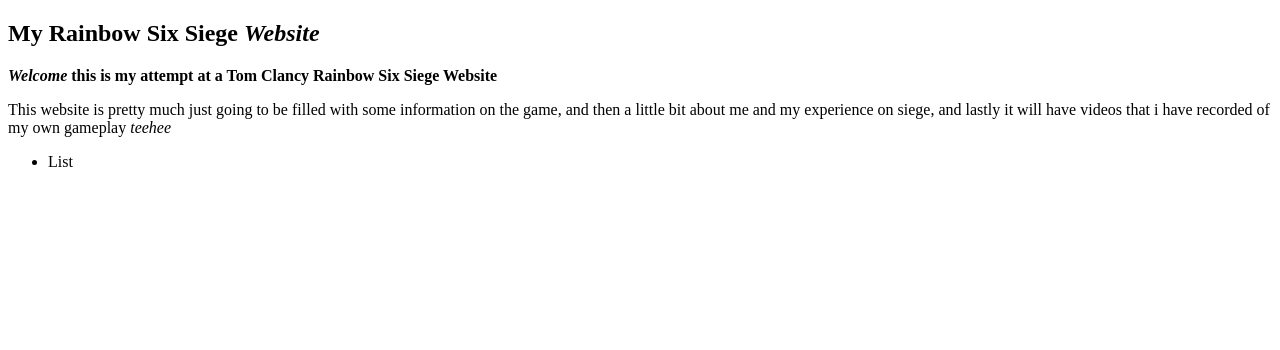
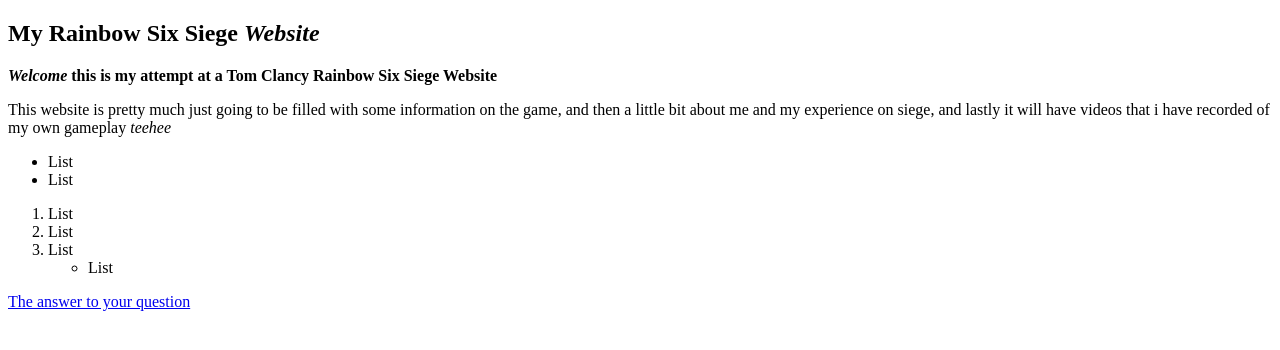
Before and after one commit to HushChibi/Websititty-for-College, a plain HTML site: page index.html in a window 1280 px wide. Drawn offline with Linux system fonts and the light colour scheme.

Commit message:
added links
wrote clickable text into links

```diff
--- a/index.html
+++ b/index.html
@@ -10,8 +10,19 @@
         <p><strong><em>Welcome</em> this is my attempt at a Tom Clancy Rainbow Six Siege Website</strong></p>
         <p>This website is pretty much just going to be filled with some information on the game, and then a little bit about me and my experience on siege, and lastly it will have videos that i have recorded of my own gameplay <em>teehee</em></p>
         <p></p>
-        <ul>
+        <ul><!--list-->
+            <li>List</li>
             <li>List</li>
         </ul>
+        <ol><!--numbered list-->
+
+            <li>List</li>
+            <li>List</li>
+            <li>List</li>
+            <ul>
+                <li>List</li>
+            </ul>
+        </ol>
+        <a href="https://www.google.com">The answer to your question</a><!-- How to make a link -->
     </body>
 </html>
```
